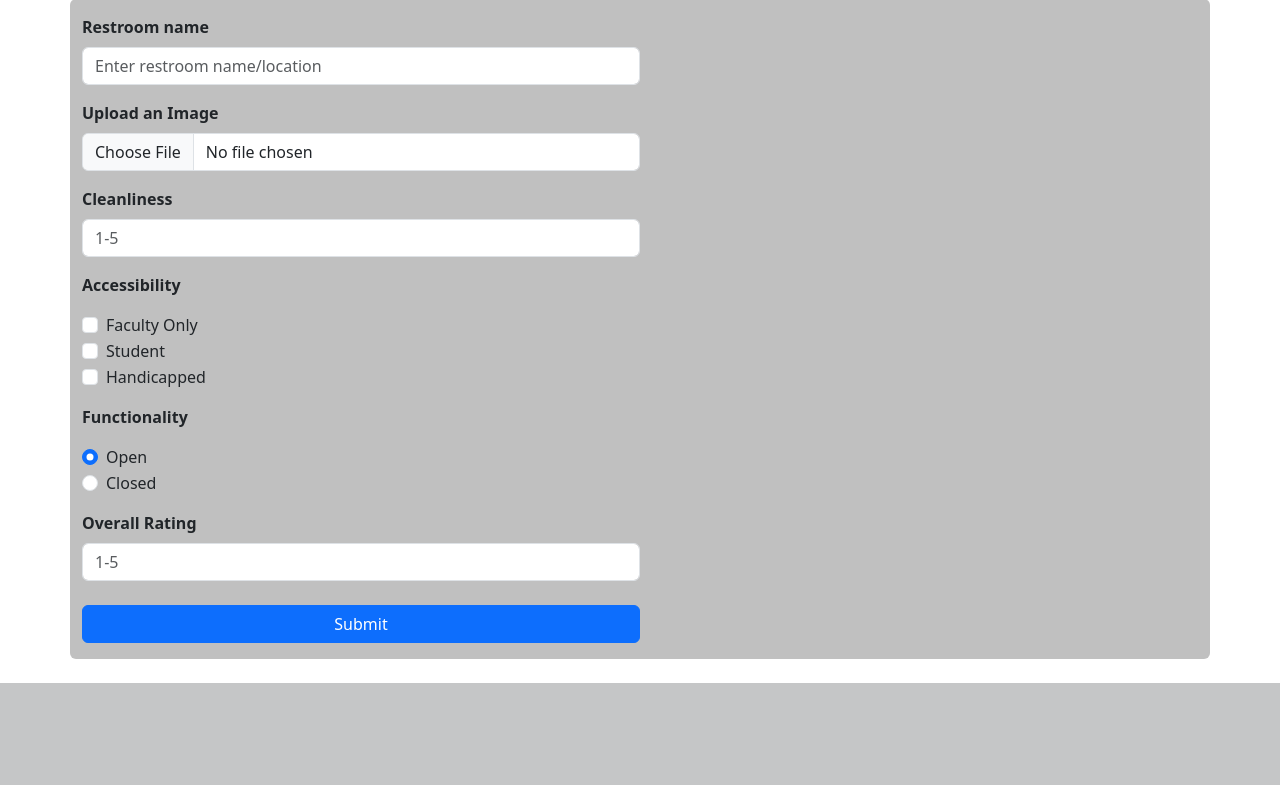
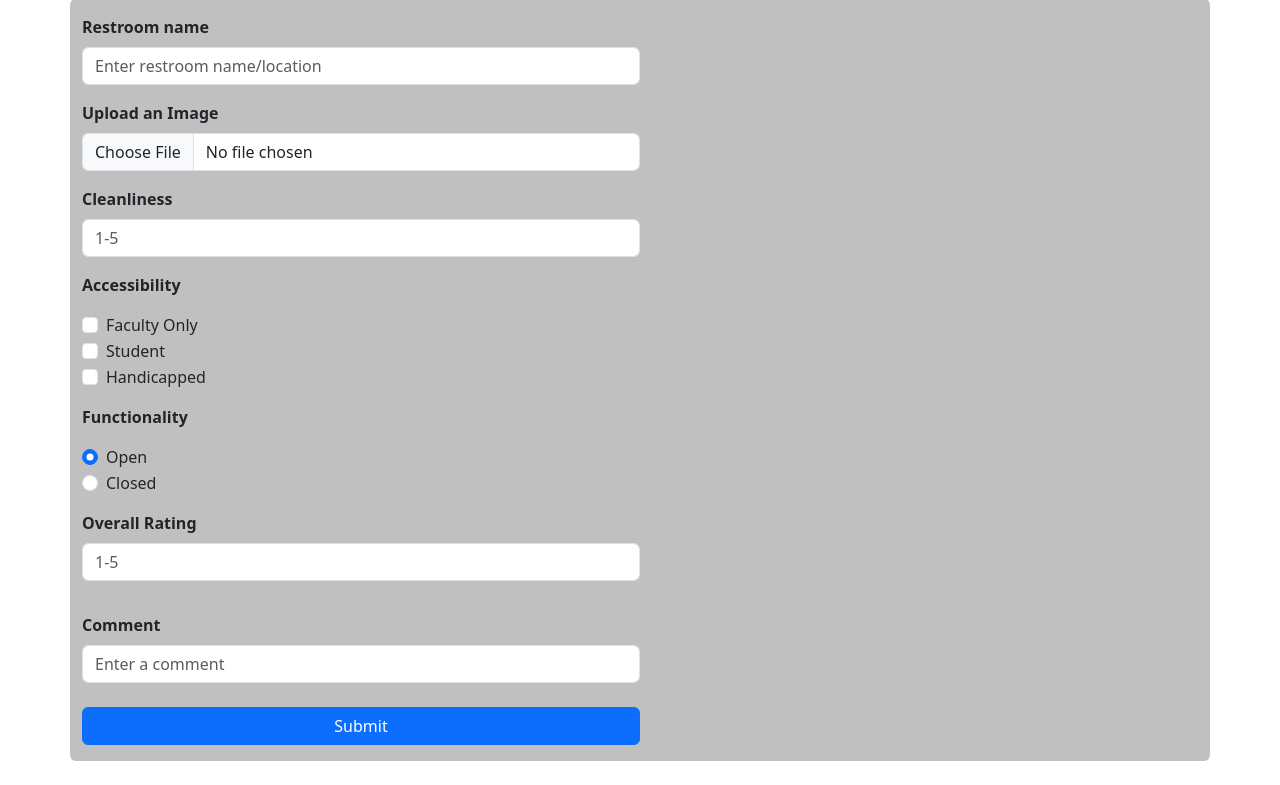
Before and after one commit to mustafaap/Niners-United-Classroom-Tracker-ITSC-3155-Final-Project, a Flask app: page /new in a window 1280 px wide. Shown: the part 201-986 px from the top of the page. Before the commit the page ends 884 px from the top, so only its background shows below. Run offline with Flask 3, Linux system fonts and the light colour scheme.

Commit message:
Implementing create

```diff
--- a/app.py
+++ b/app.py
@@ -1,4 +1,4 @@
-from flask import Flask, render_template, url_for
+from flask import Flask, render_template, url_for, request, redirect
 from src.models import db, Rating
 from dotenv import load_dotenv
 import os
@@ -23,6 +23,30 @@ def index():
 def create_restroom_form():
     return render_template('create_restroom.html')
 
+@app.post('/')
+def create_restroom():
+    restroom_name = request.form.get('restroom')
+    cleanliness = request.form.get('clean_rating')
+    #accessibility
+    accessibility = request.form.getlist('accessibility')
+    #functionality
+    functionality = request.form['func']
+    print(functionality)
+
+    if functionality == 'Open':
+        functionality = True
+    else:
+        functionality = False
+
+    overall = request.form.get('overall_rating')
+    comments = request.form.get('comment')
+
+    new_restroom = Rating(restroom_name = restroom_name, cleanliness = cleanliness, accessibility = accessibility, functionality = functionality, overall = overall, comments = comments)
+    db.session.add(new_restroom)
+    db.session.commit()
+    return redirect('/')
+
+
 @app.get('/singlerestroom')
 def view_single_restroom():
     return render_template('single_restroom.html')
--- a/templates/create_restroom.html
+++ b/templates/create_restroom.html
@@ -6,7 +6,7 @@
 <h1 class="m-5">Create A Restroom</h1>
 
 <div class="container rounded" style="background-color: silver">
-    <form action="" class="w-50">
+    <form action="/" method="post" class="w-50">
         <div class="mb-3 pt-3">
             <label for="restroom" class="form-label fw-bold">Restroom name</label>
             <input type="text" name = "restroom" class="form-control" id="restroom" placeholder="Enter restroom name/location" required>
@@ -20,25 +20,25 @@
         </div>
 
         <div class="mb-3">
-            <label for="rating" class="form-label fw-bold">Cleanliness</label>
-            <input type="number" name = "rating" class="form-control" id="rating" min="1" max="5" placeholder="1-5" required>
+            <label for="clean_rating" class="form-label fw-bold">Cleanliness</label>
+            <input type="number" name = "clean_rating" class="form-control" id="clean_rating" min="1" max="5" placeholder="1-5" required>
         </div>
 
         <p class="fw-bold">Accessibility</p>
         <div class="form-check">
-            <input class="form-check-input" type="checkbox" value="" id="Accessibility1">
+            <input class="form-check-input" type="checkbox" name="accessibility" value="faculty" id="Accessibility1">
             <label class="form-check-label" for="Accessibility1">
               Faculty Only
             </label>
         </div>
         <div class="form-check">
-            <input class="form-check-input" type="checkbox" value="" id="Accessibility2">
+            <input class="form-check-input" type="checkbox" name="accessibility" value="student" id="Accessibility2">
             <label class="form-check-label" for="Accessibility2">
               Student
             </label>
         </div>
         <div class="form-check mb-3">
-            <input class="form-check-input" type="checkbox" value="" id="Accessibility3">
+            <input class="form-check-input" type="checkbox" name="accessibility" value="Handicapped" id="Accessibility3">
             <label class="form-check-label" for="Accessibility3">
               Handicapped
             </label>
@@ -46,21 +46,26 @@
 
         <p class="fw-bold">Functionality</p>
         <div class="form-check">
-            <input class="form-check-input" type="radio" name="flexRadioDefault" id="functionality1" checked>
+            <input class="form-check-input" type="radio" name="func" id="functionality1" value="Open" checked>
             <label class="form-check-label" for="functionality1">
               Open
             </label>
         </div>
         <div class="form-check mb-3">
-            <input class="form-check-input" type="radio" name="flexRadioDefault" id="functionality2">
+            <input class="form-check-input" type="radio" name="func" id="functionality2" value="Closed">
             <label class="form-check-label" for="functionality2">
               Closed
             </label>
         </div>
 
         <div class="mb-3">
-            <label for="rating" class="form-label fw-bold">Overall Rating</label>
-            <input type="number" name = "rating" class="form-control" id="rating" min="1" max="5" placeholder="1-5" required>
+            <label for="overall_rating" class="form-label fw-bold">Overall Rating</label>
+            <input type="number" name = "overall_rating" class="form-control" id="overall_rating" min="1" max="5" placeholder="1-5" required>
+        </div>
+
+        <div class="mb-3 pt-3">
+            <label for="comment" class="form-label fw-bold">Comment</label>
+            <input type="text" name = "comment" class="form-control" id="comment" placeholder="Enter a comment" required>
         </div>
 
         <button type="submit" class = "btn btn-primary ml-1 mt-2 mb-3 w-100">Submit</button>
```
